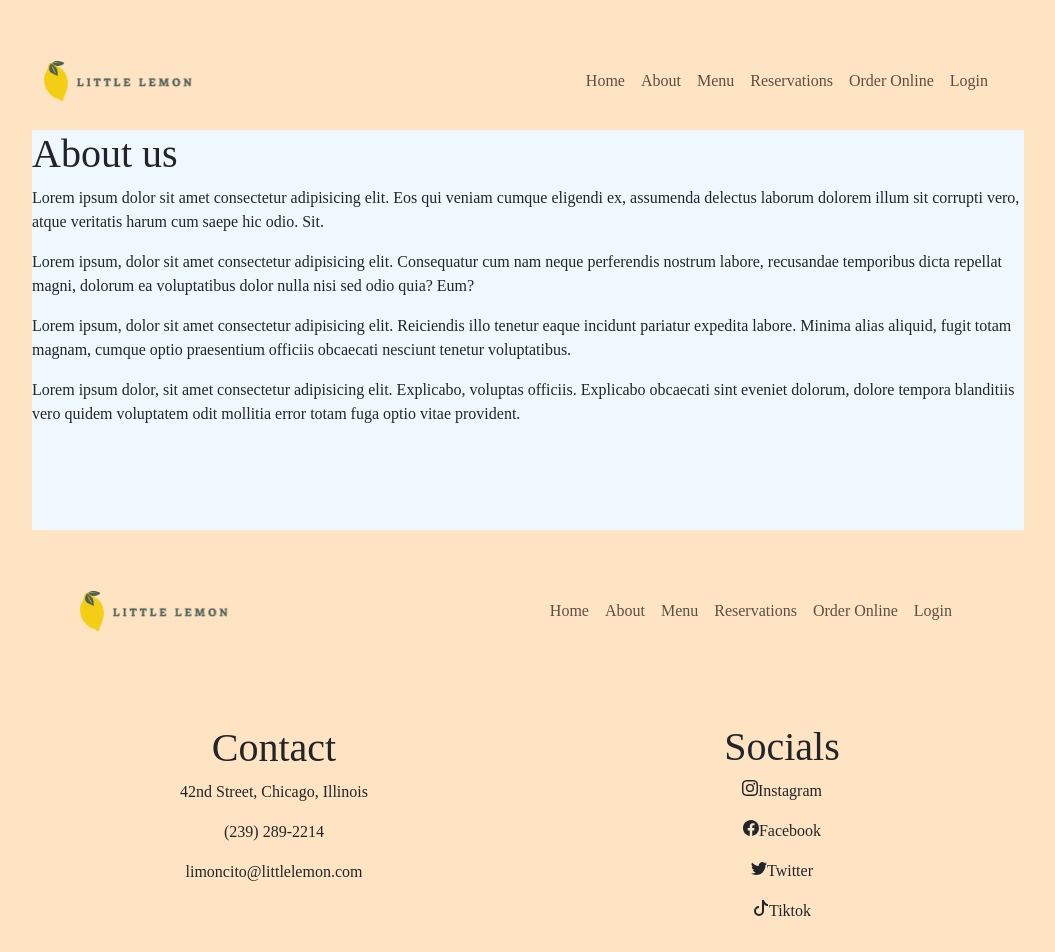
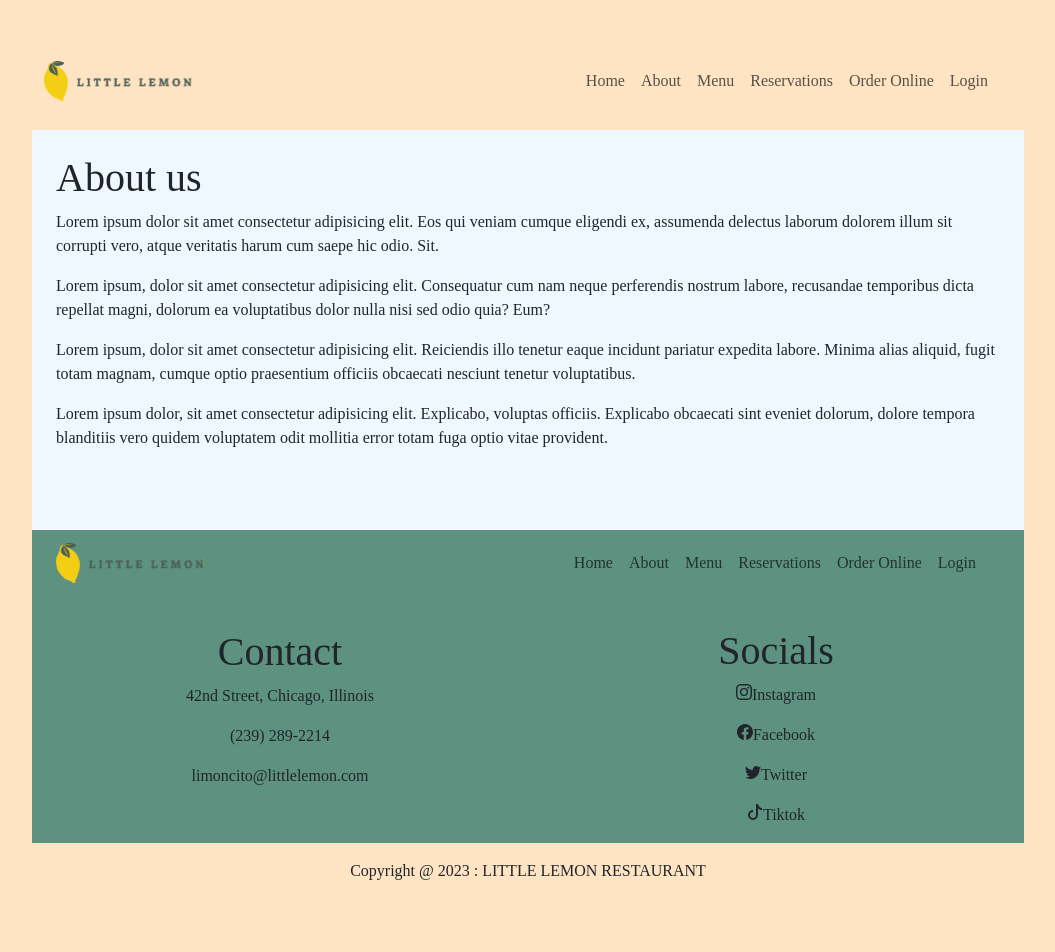
Before and after one commit to toneiobufon/Little-Lemon, a React (Create React App) app in the folder little/: page /about in a window 1280 px wide. Shown: the top 952 px of the page, without its empty margins (112-1167 px from the left). Built offline with nearby package versions, Linux system fonts and the light colour scheme.

Commit message:
fixed poositioning and styling

```diff
--- a/little/src/App.css
+++ b/little/src/App.css
@@ -21,6 +21,7 @@
 
   .Navbar{
     padding: 1rem 0 3rem 0;
+
   }
 
 Row{
@@ -56,6 +57,7 @@ article{
 }
 .footer{
   display: flex;
+
 }
 .footerDiv  ul{
 
@@ -94,8 +96,13 @@ article img{
 
 
 
-.footerNav Navigation{
+.footerNav {
   display: grid;
+  padding: -1rem;
+}
+
+.p-5{
+  padding: -1rem;
 }
 
 section.socials{
@@ -112,12 +119,7 @@ section.socials{
 
 }
 
-Form {
 
-  margin: 0 3rem 0 3rem;
-  max-width: 400px;
-
-}
 
 .reserveButton:hover{
   background-color: yellow;
@@ -135,6 +137,7 @@ button{
   justify-content: center;
   min-height: 25rem;
   background-color: aliceblue;
+  padding: 1.5rem;
 
 }
 form{
@@ -145,3 +148,8 @@ form{
   padding: 20px;
   border-radius: 10px;
 }
+
+.footer-row{
+  background-color: #5d9280;
+  margin:auto
+}
--- a/little/src/Components/Footer.js
+++ b/little/src/Components/Footer.js
@@ -12,8 +12,8 @@ export default function Footer(){
     return(
 
 
-            <Row>
-                <Col className="footerNav col-12 p-5" >
+            <Row className="footer-row">
+                <Col className="footerNav" >
                         <Navigation/>
                 </Col>
                 <Col className="col-6 p-3 text-center">
```
